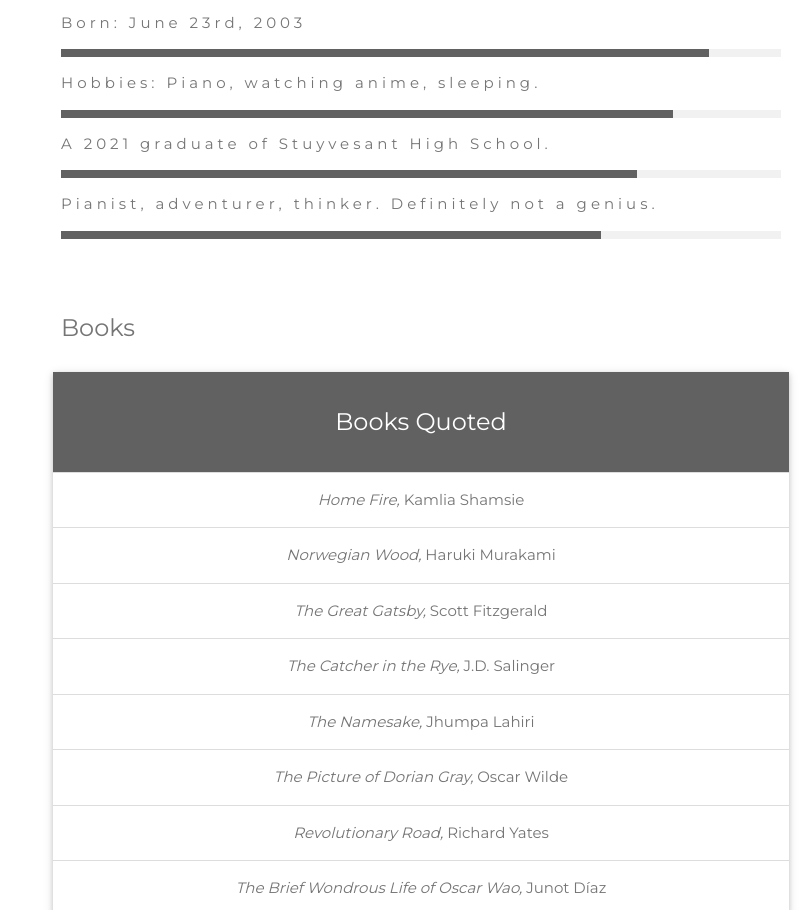
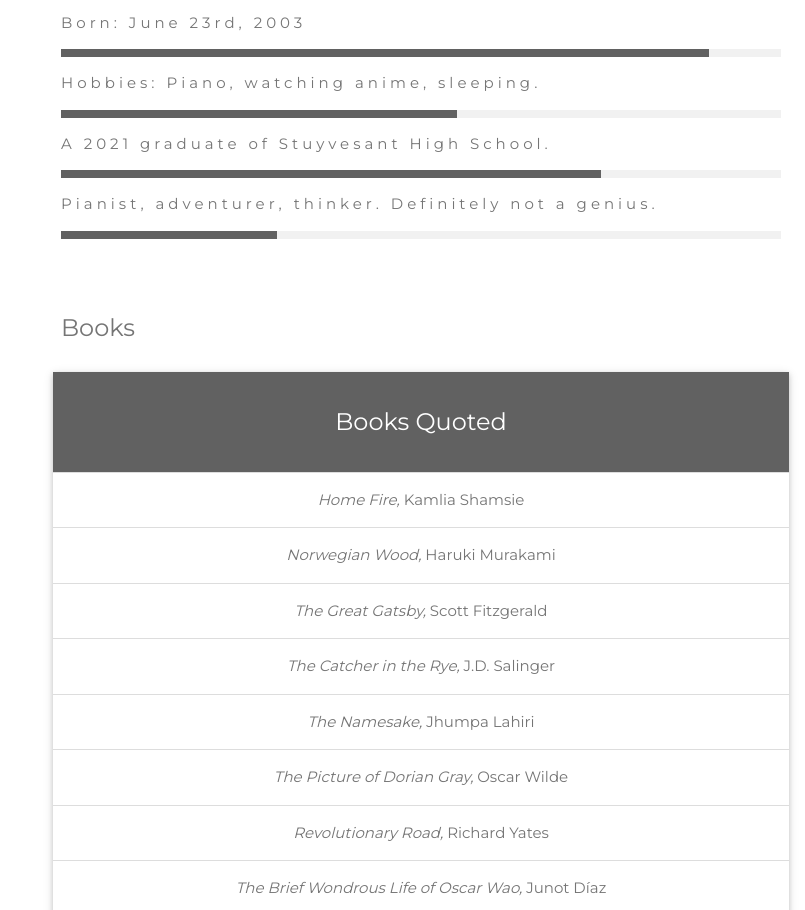
Before and after one commit to lsaito10/LS_Senior_Portrait, a plain HTML site: page home.html in a window 1280 px wide. Shown: the part 1922-2832 px from the top of the page, without its empty margins (475-1280 px from the left). Drawn offline with nearby package versions, Linux system fonts and the light colour scheme.

Commit message:
Senior Memoir

```diff
--- a/home.html
+++ b/home.html
@@ -124,15 +124,15 @@ a:active {
     </div>
     <p class="w3-wide">Hobbies: Piano, watching anime, sleeping.</p>
     <div class="w3-light-grey">
-      <div class="w3-container w3-center w3-padding-small w3-dark-grey" style="width:85%"></div>
+      <div class="w3-container w3-center w3-padding-small w3-dark-grey" style="width:55%"></div>
     </div>
     <p class="w3-wide">A 2021 graduate of Stuyvesant High School.</p>
     <div class="w3-light-grey">
-      <div class="w3-container w3-center w3-padding-small w3-dark-grey" style="width:80%"></div>
+      <div class="w3-container w3-center w3-padding-small w3-dark-grey" style="width:75%"></div>
     </div>
     <p class="w3-wide">Pianist, adventurer, thinker. Definitely not a genius.</p>
     <div class="w3-light-grey">
-      <div class="w3-container w3-center w3-padding-small w3-dark-grey" style="width:75%"></div>
+      <div class="w3-container w3-center w3-padding-small w3-dark-grey" style="width:30%"></div>
     </div><br><br>
 
 
```
